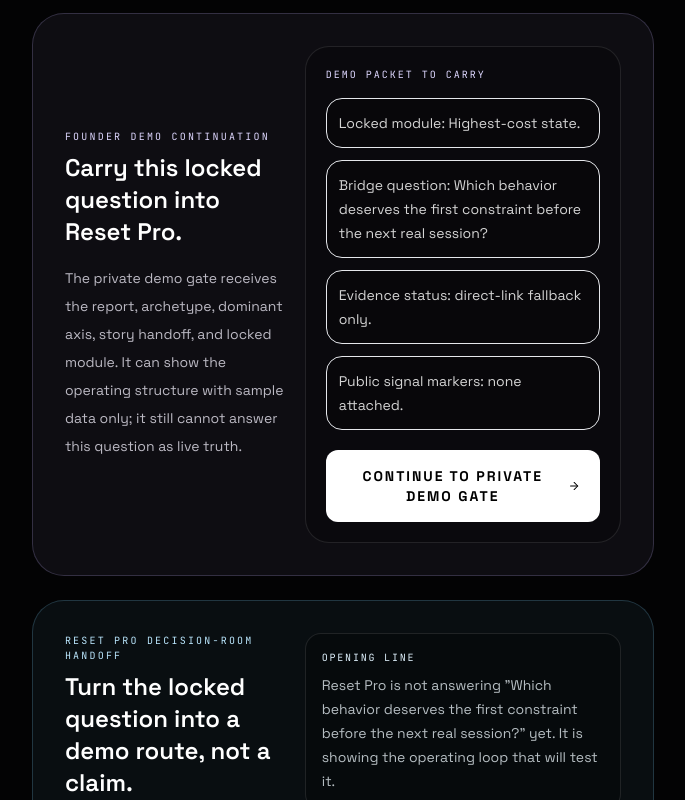
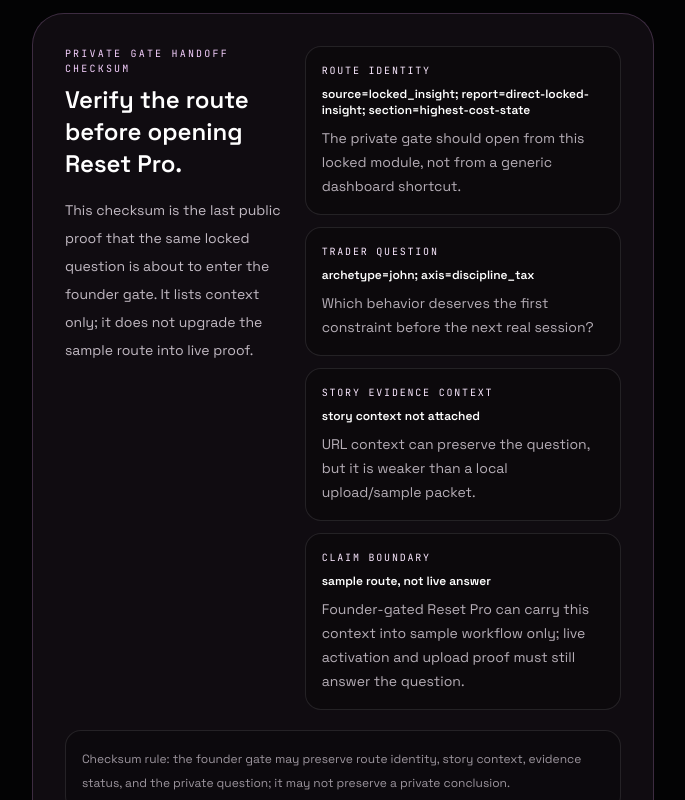
Before and after one commit to juninhogaucho/shibuya-analytics, a React (Vite) app: page /insight/1 in a window 1280 px wide. Shown: the part 3080-3880 px from the top of the page, without its empty margins (578-1263 px from the left). Built offline with nearby package versions, Linux system fonts and the light colour scheme; no server answers.

Commit message:
Add locked insight private gate checksum

```diff
--- a/scripts/shibuya_demo_readiness_gate.mjs
+++ b/scripts/shibuya_demo_readiness_gate.mjs
@@ -50,7 +50,7 @@ const REQUIRED_SURFACES = [
   {
     label: 'locked private insight',
     file: 'src/pages/marketing/LockedInsightPage.tsx',
-    markers: ['Locked Private Insight', 'Private module preview', 'This is where recognition becomes evidence.', 'Locked insight presenter guardrail', 'Presenter guardrail rule: the locked insight is a proof contract, not a private conclusion.', 'Reset Pro decision-room handoff', 'Turn the locked question into a demo route, not a claim.', 'Decision-room rule: the private demo can show workflow relevance', 'Claims this page refuses'],
+    markers: ['Locked Private Insight', 'Private module preview', 'This is where recognition becomes evidence.', 'Locked insight presenter guardrail', 'Presenter guardrail rule: the locked insight is a proof contract, not a private conclusion.', 'Private gate handoff checksum', 'Verify the route before opening Reset Pro.', 'Checksum rule: the founder gate may preserve route identity', 'sample route, not live answer', 'Reset Pro decision-room handoff', 'Turn the locked question into a demo route, not a claim.', 'Decision-room rule: the private demo can show workflow relevance', 'Claims this page refuses'],
   },
   {
     label: 'private demo gate',
--- a/src/pages/marketing/LockedInsightPage.tsx
+++ b/src/pages/marketing/LockedInsightPage.tsx
@@ -175,6 +175,31 @@ export default function LockedInsightPage() {
       body: 'End on append proof. The question stays unresolved until live activation, real upload, generated artifacts, and repeat append history exist.',
     },
   ]
+  const storyContextChecksum = publicStoryHandoffForLinks
+    ? `story=${publicStoryHandoffForLinks.storySource}; scene_count=${publicStoryHandoffForLinks.visitedSceneCount}; pain_axes=${publicStoryHandoffForLinks.selectedPainAxisIds.join(',') || 'none'}; signals=${publicStoryHandoffForLinks.signalMarkerIds.join(',') || 'none'}`
+    : 'story context not attached'
+  const privateGateChecksumRows = [
+    {
+      label: 'Route identity',
+      value: `source=locked_insight; report=${report.reportId}; section=${sectionSlug}`,
+      body: 'The private gate should open from this locked module, not from a generic dashboard shortcut.',
+    },
+    {
+      label: 'Trader question',
+      value: `archetype=${report.archetype.id}; axis=${report.dominantAxis.id}`,
+      body: report.resetProBridge.decisionQuestion,
+    },
+    {
+      label: 'Story evidence context',
+      value: storyContextChecksum,
+      body: reportSession?.validationSummary ?? 'URL context can preserve the question, but it is weaker than a local upload/sample packet.',
+    },
+    {
+      label: 'Claim boundary',
+      value: 'sample route, not live answer',
+      body: 'Founder-gated Reset Pro can carry this context into sample workflow only; live activation and upload proof must still answer the question.',
+    },
+  ] as const
 
   return (
     <section className="min-h-screen overflow-x-hidden bg-[#030304] px-4 pb-20 pt-14 text-white sm:px-6 md:px-12">
@@ -344,6 +369,35 @@ export default function LockedInsightPage() {
             </p>
           </article>
 
+          <article className="rounded-[2rem] border border-fuchsia-300/20 bg-fuchsia-300/[0.055] p-5 md:p-8">
+            <div className="grid gap-5 lg:grid-cols-[0.82fr_1.18fr] lg:items-start">
+              <div>
+                <p className="font-mono text-[10px] uppercase tracking-[0.22em] text-fuchsia-200">
+                  Private gate handoff checksum
+                </p>
+                <h2 className="mt-2 text-2xl font-semibold text-white">
+                  Verify the route before opening Reset Pro.
+                </h2>
+                <p className="mt-4 text-sm leading-7 text-fuchsia-50/75">
+                  This checksum is the last public proof that the same locked question is about to enter the founder gate.
+                  It lists context only; it does not upgrade the sample route into live proof.
+                </p>
+              </div>
+              <div className="grid gap-3">
+                {privateGateChecksumRows.map((row) => (
+                  <div key={row.label} className="rounded-2xl border border-white/10 bg-black/25 p-4">
+                    <p className="font-mono text-[10px] uppercase tracking-[0.18em] text-fuchsia-100">{row.label}</p>
+                    <p className="mt-2 break-words text-xs font-semibold text-white">{row.value}</p>
+                    <p className="mt-2 text-sm leading-6 text-fuchsia-50/70">{row.body}</p>
+                  </div>
+                ))}
+              </div>
+            </div>
+            <p className="mt-5 rounded-2xl border border-white/10 bg-black/20 p-4 text-xs leading-6 text-fuchsia-50/60">
+              Checksum rule: the founder gate may preserve route identity, story context, evidence status, and the private question; it may not preserve a private conclusion.
+            </p>
+          </article>
+
           <article className="rounded-[2rem] border border-violet-300/20 bg-violet-300/[0.06] p-5 md:p-8">
             <div className="grid gap-5 lg:grid-cols-[0.82fr_1.18fr] lg:items-center">
               <div>
```
Also changed, not shown: 2 other files (tests, documents, lock files or other folders).
